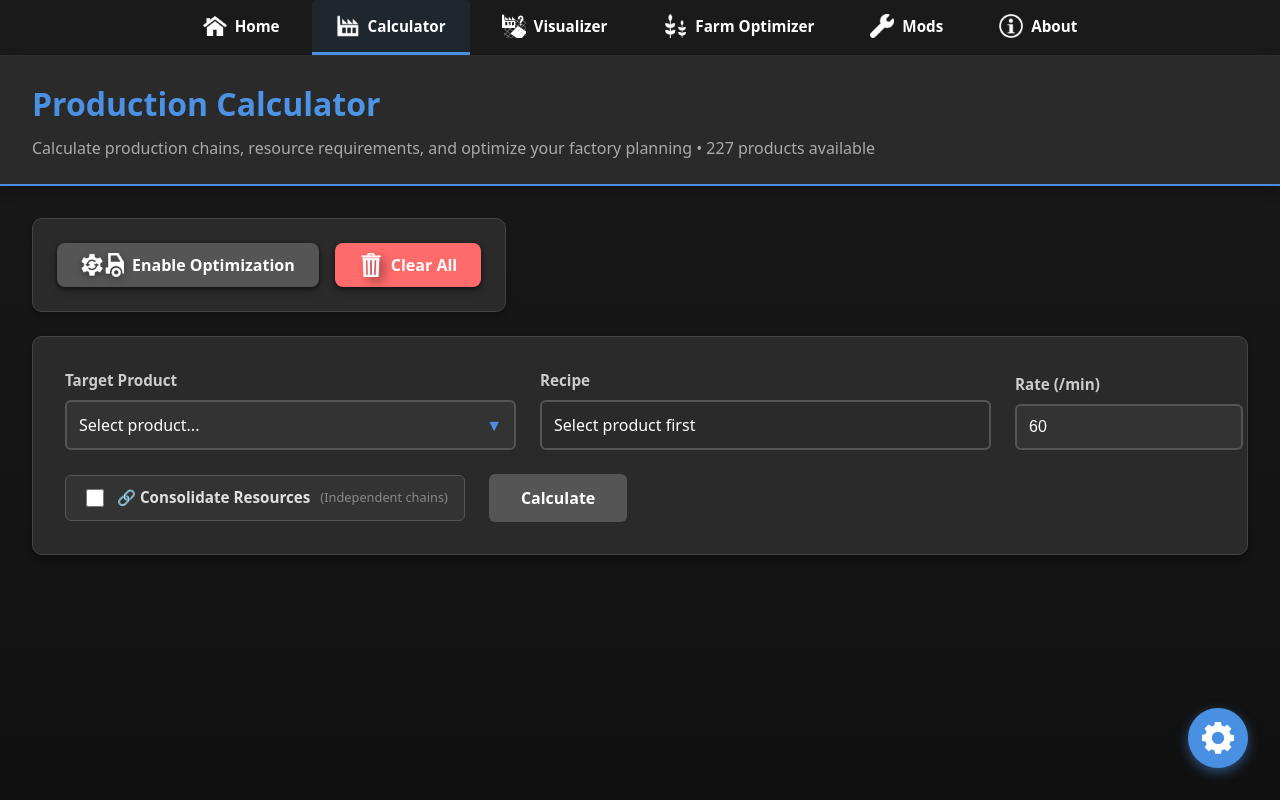
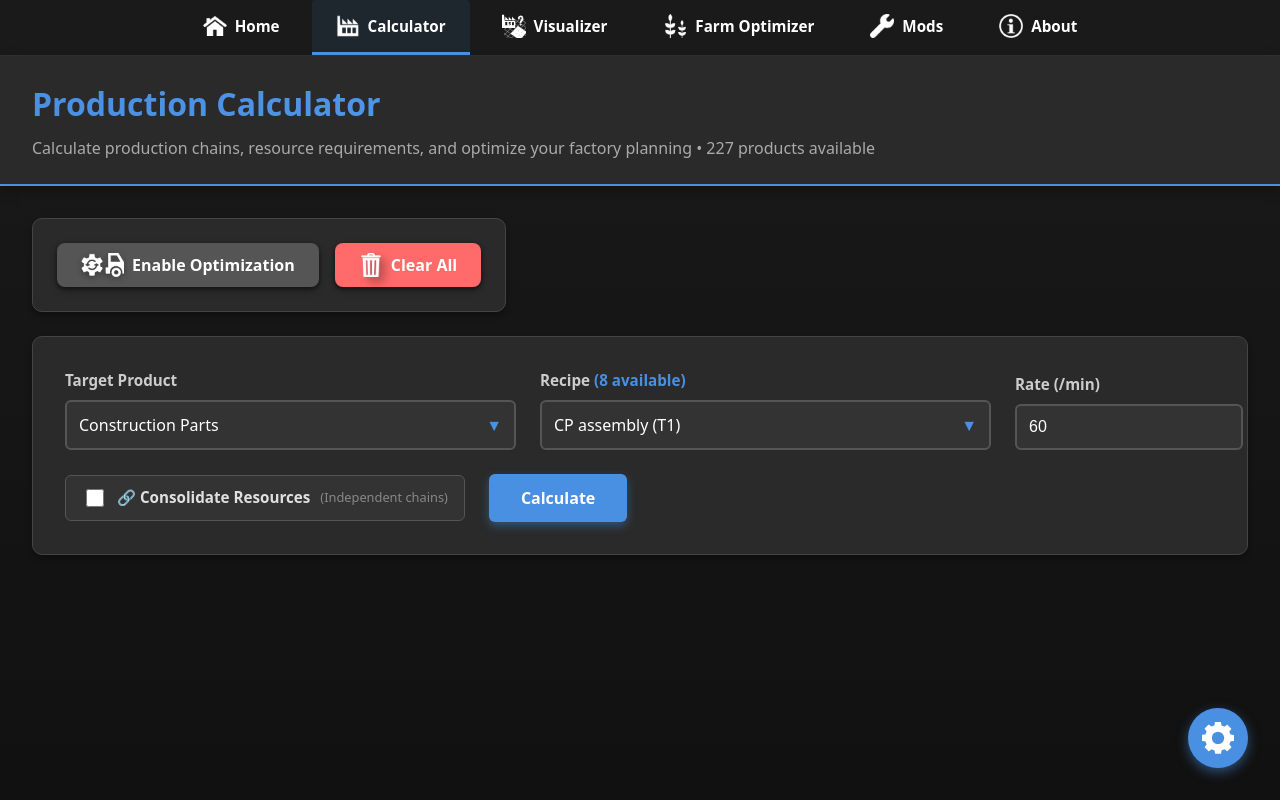
Before and after one commit to Keranik/keranik.github.io, a React (Vite) app: page /calculator in a window 1280 px wide. Shown: the top 800 px of the page. Built offline with nearby package versions, Linux system fonts and the light colour scheme.

Commit message:
default product on load

```diff
--- a/src/pages/Calculator.jsx
+++ b/src/pages/Calculator.jsx
@@ -195,6 +195,24 @@ const Calculator = () => {
             setSelectedRecipe('');
         }
     }, [selectedProduct]);
+
+    useEffect(() => {
+        if (dataLoaded && !selectedProduct) {
+            // Recreate producibleProducts logic here to avoid scope error
+            const allProducts = ProductionCalculator.products || [];
+            const filteredAndSorted = allProducts
+                .filter(product => {
+                    const recipes = ProductionCalculator.getRecipesForProduct(product.id);
+                    return recipes.length > 0;
+                })
+                .sort((a, b) => a.name.localeCompare(b.name));
+
+            const defaultProductId = filteredAndSorted[30]?.id;  // 'acid' (alphabetically first)
+            if (defaultProductId) {
+                setSelectedProduct(defaultProductId);  // Triggers the recipe useEffect above
+            }
+        }
+    }, [dataLoaded, selectedProduct]);
 
     // ✅ NEW: Recalculate when consolidation toggle changes
     useEffect(() => {
@@ -595,6 +613,7 @@ const Calculator = () => {
 
         return search(chain);
     };
+
 
     return (
         <div style={{
```
